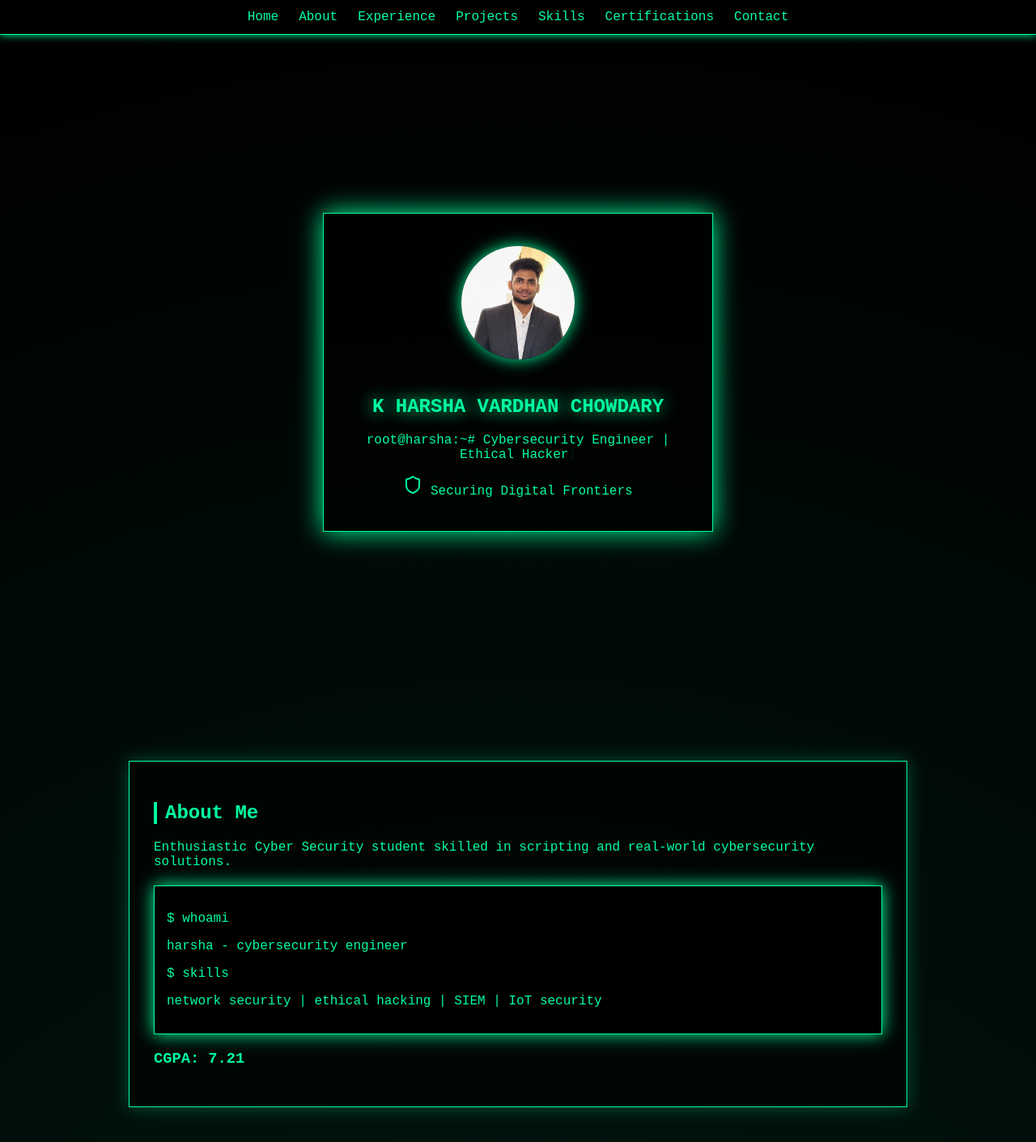
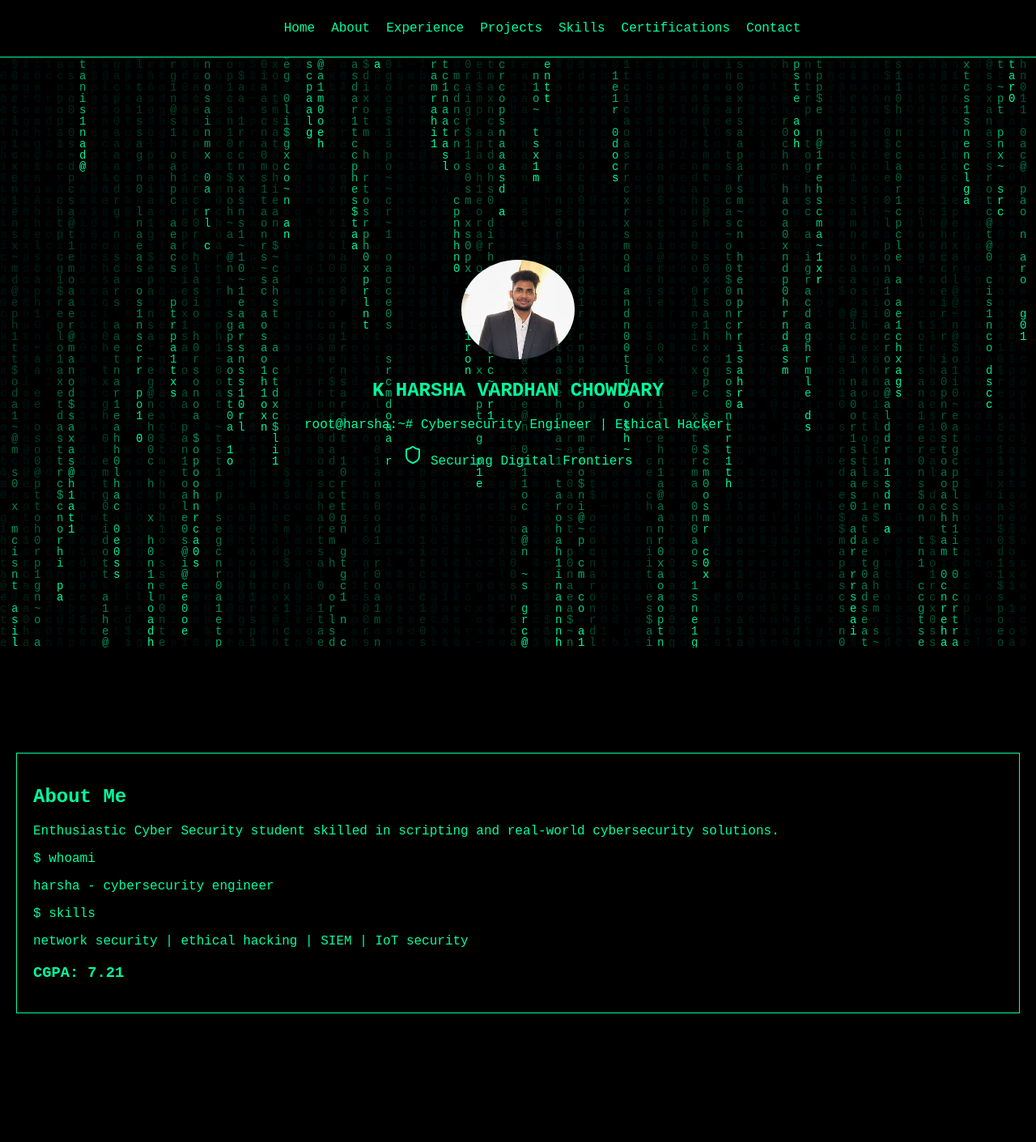
Before and after one commit to harshakari2005/harshaportfolionew, a React (Create React App) app in the folder frontend/: page / in a window 1280 px wide. Shown: the top 1411 px of the page at 81% size. Built offline with nearby package versions, Linux system fonts and the light colour scheme.

Commit message:
Added matrix rain + terminal UI

```diff
--- a/frontend/src/App.css
+++ b/frontend/src/App.css
@@ -1,9 +1,18 @@
 body {
   margin: 0;
-  background: radial-gradient(circle at center, #001a12, #000);
+  background: black;
   color: #00ff9f;
   font-family: 'Courier New', monospace;
-  scroll-behavior: smooth;
+}
+
+/* MATRIX */
+.matrix-bg {
+  position: fixed;
+  top: 0;
+  left: 0;
+  width: 100%;
+  height: 100%;
+  z-index: -1;
 }
 
 /* NAVBAR */
@@ -12,19 +21,15 @@ body {
   top: 0;
   width: 100%;
   background: black;
-  padding: 12px 0;
-  z-index: 1000;
+  padding: 10px;
   border-bottom: 1px solid #00ff9f;
-  box-shadow: 0 0 10px #00ff9f;
 }
 
 .navbar ul {
   display: flex;
   justify-content: center;
   list-style: none;
-  gap: 25px;
-  padding: 0;
-  margin: 0;
+  gap: 20px;
 }
 
 .navbar a {
@@ -32,95 +37,47 @@ body {
   text-decoration: none;
 }
 
-.navbar a:hover {
-  text-shadow: 0 0 10px #00ff9f;
-}
-
 /* HERO */
 .hero-section {
   display: flex;
   justify-content: center;
   align-items: center;
-  min-height: 100vh;
-  margin-top: 60px;
+  height: 100vh;
+  margin-top: 50px;
 }
 
 .hero-content {
   text-align: center;
-  padding: 40px;
-  border: 1px solid #00ff9f;
-  box-shadow: 0 0 30px #00ff9f;
-  max-width: 400px;
-  background: rgba(0, 0, 0, 0.6);
 }
 
 .profile-image {
   width: 140px;
-  height: 140px;
-  object-fit: cover;
   border-radius: 50%;
-  box-shadow: 0 0 20px #00ff9f;
-  margin-bottom: 20px;
 }
 
-.hero-title {
-  text-shadow: 0 0 20px #00ff9f;
-}
-
+/* CURSOR */
 .cursor {
   animation: blink 1s infinite;
 }
+@keyframes blink { 50% { opacity: 0; } }
 
-@keyframes blink {
-  50% { opacity: 0; }
-}
-
-/* SECTION */
+/* SECTIONS */
 .section {
-  padding: 80px 40px;
+  padding: 80px 20px;
 }
 
 .content-box {
-  max-width: 900px;
-  margin: auto;
   border: 1px solid #00ff9f;
-  padding: 30px;
-  box-shadow: 0 0 20px rgba(0, 255, 159, 0.3);
-  background: rgba(0, 0, 0, 0.6);
-}
-
-.section-title {
-  border-left: 4px solid #00ff9f;
-  padding-left: 10px;
-}
-
-/* TERMINAL */
-.terminal-box {
-  background: black;
-  border: 1px solid #00ff9f;
-  padding: 15px;
-  margin-top: 20px;
-  box-shadow: 0 0 20px #00ff9f;
+  padding: 20px;
 }
 
 /* DASHBOARD */
 .dashboard-grid {
   display: grid;
-  grid-template-columns: repeat(auto-fit, minmax(220px, 1fr));
-  gap: 20px;
+  grid-template-columns: repeat(auto-fit, minmax(200px, 1fr));
 }
 
 .dashboard-card {
   border: 1px solid #00ff9f;
   padding: 20px;
-  text-align: center;
-  box-shadow: 0 0 15px rgba(0,255,159,0.3);
 }
-
-.threat-high {
-  color: red;
-}
-
-.status-active {
-  color: #00ff9f;
-}
--- a/frontend/src/App.js
+++ b/frontend/src/App.js
@@ -1,4 +1,4 @@
-import React, { useState, useEffect } from 'react';
+import React, { useState, useEffect, useRef } from 'react';
 import { Shield } from 'lucide-react';
 import './App.css';
 import profilePic from './harsha.jpeg';
@@ -6,10 +6,11 @@ import profilePic from './harsha.jpeg';
 const Portfolio = () => {
   const [logs, setLogs] = useState(["[+] Monitoring network..."]);
   const [typedText, setTypedText] = useState("");
+  const canvasRef = useRef(null);
 
   const fullText = "root@harsha:~# Cybersecurity Engineer | Ethical Hacker";
 
-  // Typing effect
+  // Typing Effect
   useEffect(() => {
     let i = 0;
     const typing = setInterval(() => {
@@ -21,7 +22,7 @@ const Portfolio = () => {
     return () => clearInterval(typing);
   }, []);
 
-  // Fake logs
+  // Fake Logs
   useEffect(() => {
     const interval = setInterval(() => {
       const messages = [
@@ -37,8 +38,48 @@ const Portfolio = () => {
     return () => clearInterval(interval);
   }, []);
 
+  // MATRIX RAIN EFFECT
+  useEffect(() => {
+    const canvas = canvasRef.current;
+    const ctx = canvas.getContext("2d");
+
+    canvas.width = window.innerWidth;
+    canvas.height = window.innerHeight;
+
+    const letters = "root@harsha~$ 010101 exploit access granted nmap scan";
+    const fontSize = 14;
+    const columns = canvas.width / fontSize;
+
+    const drops = Array(Math.floor(columns)).fill(1);
+
+    const draw = () => {
+      ctx.fillStyle = "rgba(0, 0, 0, 0.05)";
+      ctx.fillRect(0, 0, canvas.width, canvas.height);
+
+      ctx.fillStyle = "#00ff9f";
+      ctx.font = fontSize + "px monospace";
+
+      for (let i = 0; i < drops.length; i++) {
+        const text = letters.charAt(Math.floor(Math.random() * letters.length));
+        ctx.fillText(text, i * fontSize, drops[i] * fontSize);
+
+        if (drops[i] * fontSize > canvas.height && Math.random() > 0.975) {
+          drops[i] = 0;
+        }
+
+        drops[i]++;
+      }
+    };
+
+    const interval = setInterval(draw, 33);
+    return () => clearInterval(interval);
+  }, []);
+
   return (
     <div className="portfolio-container">
+
+      {/* MATRIX BACKGROUND */}
+      <canvas ref={canvasRef} className="matrix-bg"></canvas>
 
       {/* NAVBAR */}
       <nav className="navbar">
@@ -74,10 +115,8 @@ const Portfolio = () => {
       <section id="about" className="section">
         <div className="content-box">
           <h2 className="section-title">About Me</h2>
-
           <p>
-            Enthusiastic Cyber Security student skilled in scripting and real-world
-            cybersecurity solutions.
+            Enthusiastic Cyber Security student skilled in scripting and real-world cybersecurity solutions.
           </p>
 
           <div className="terminal-box">
@@ -95,13 +134,10 @@ const Portfolio = () => {
       <section id="experience" className="section">
         <div className="content-box">
           <h2 className="section-title">Experience</h2>
-
           <h3>Cyber Security Analyst Intern</h3>
           <p>SSEV SOFTSOLS | 2026</p>
-
           <p>
-            Secured ESP32, Raspberry Pi, and Jetson systems with vulnerability
-            assessment, system hardening, and network monitoring.
+            Secured ESP32, Raspberry Pi, and Jetson systems with vulnerability assessment and monitoring.
           </p>
         </div>
       </section>
@@ -110,7 +146,6 @@ const Portfolio = () => {
       <section id="projects" className="section">
         <div className="content-box">
           <h2 className="section-title">Projects</h2>
-
           <p>Phishing Detection System (ML)</p>
           <p>DDoS Detection System (MOTAG)</p>
           <p>Memory Forensics Investigation</p>
@@ -122,7 +157,6 @@ const Portfolio = () => {
       <section id="skills" className="section">
         <div className="content-box">
           <h2 className="section-title">Skills</h2>
-
           <p>Python, C, Java, SQL</p>
           <p>Wireshark, Nmap, Burp Suite, SIEM</p>
           <p>Linux, IDS/IPS, Network Security</p>
@@ -133,7 +167,6 @@ const Portfolio = () => {
       <section id="certifications" className="section">
         <div className="content-box">
           <h2 className="section-title">Certifications</h2>
-
           <ul>
             <li>EC-Council Cloud Computing</li>
             <li>IIT Roorkee Cyber Security Program</li>
@@ -146,7 +179,6 @@ const Portfolio = () => {
       <section id="contact" className="section">
         <div className="content-box">
           <h2 className="section-title">Contact</h2>
-
           <p>📞 +91 8019252777</p>
           <p>📧 hvckari@gmail.com</p>
           <p>📍 Hyderabad</p>
@@ -163,17 +195,14 @@ const Portfolio = () => {
               <h3>Threat Level</h3>
               <p className="threat-high">HIGH</p>
             </div>
-
             <div className="dashboard-card">
               <h3>Active Connections</h3>
               <p>128 Devices</p>
             </div>
-
             <div className="dashboard-card">
               <h3>Blocked Attacks</h3>
               <p>342</p>
             </div>
-
             <div className="dashboard-card">
               <h3>Firewall Status</h3>
               <p className="status-active">ACTIVE</p>
```
